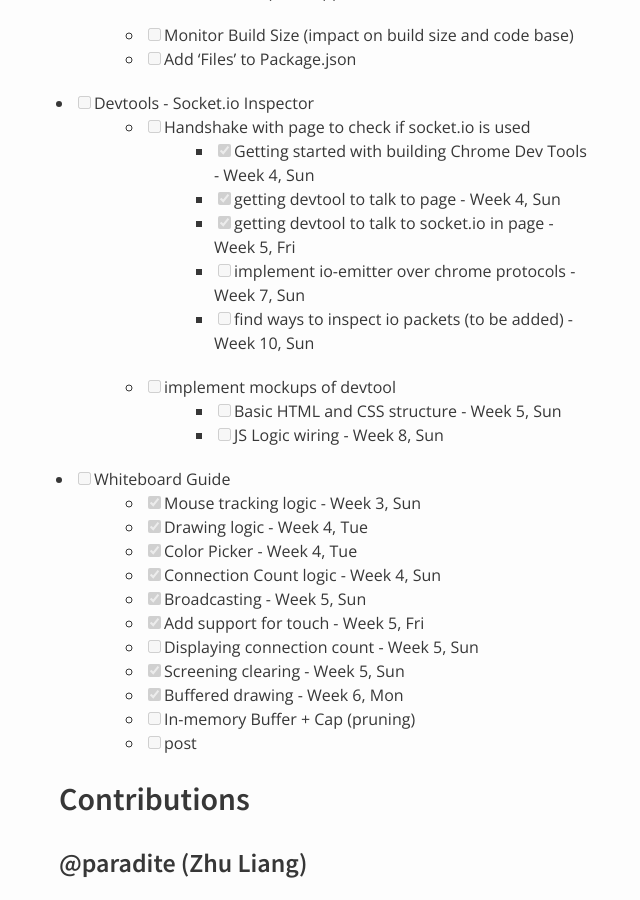
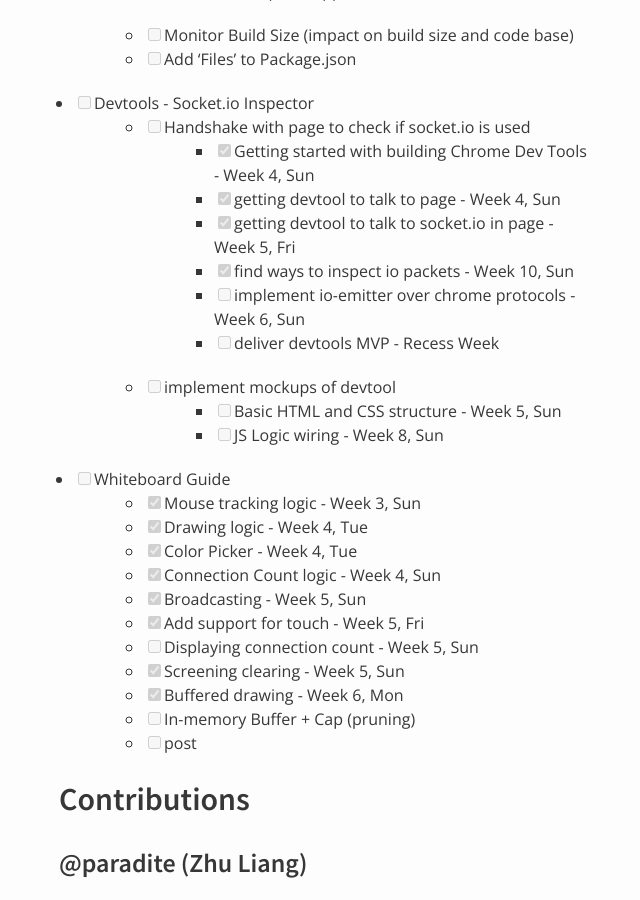
Before and after one commit to nus-oss/cs3281-AY1516S2-website, a Jekyll site: the page built from teams/socketio.md, in a window 1280 px wide and 900 px high, scrolled down 1624 px. Shown: the whole window, without its empty margins (311-951 px from the left). Built offline with Jekyll 4.4.1, drawn with Linux system fonts in a browser that asks for light colours; some of the changed text lies outside the part shown.

Commit message:
update contribs

```diff
--- a/teams/socketio.md
+++ b/teams/socketio.md
@@ -63,8 +63,9 @@
     * [x] Getting started with building Chrome Dev Tools - Week 4, Sun
     * [x] getting devtool to talk to page - Week 4, Sun
     * [x] getting devtool to talk to socket.io in page - Week 5, Fri
-    * [ ] implement io-emitter over chrome protocols - Week 7, Sun
-    * [ ] find ways to inspect io packets (to be added) - Week 10, Sun
+    * [X] find ways to inspect io packets - Week 10, Sun
+    * [ ] implement io-emitter over chrome protocols - Week 6, Sun
+    * [ ] deliver devtools MVP - Recess Week
   * [ ] implement mockups of devtool
     * [ ] Basic HTML and CSS structure - Week 5, Sun
     * [ ] JS Logic wiring - Week 8, Sun
@@ -180,10 +181,13 @@
 * Added [task](https://github.com/whattokingu/socket.io-client/commit/fdef60a24ea3edd5f0da746f5f7a133844fe05e1) in Gulp to run Zuul - Week 3, CS
 * Worked on improvements to PR for [issue #331](https://github.com/socketio/socket.io-client/issues/331) based on feedback from Nkzawa - Week 5, Thurs
 * Worked on SI-devtool inter-process communication. [link](https://github.com/nus-fboa2016-si/socketio-devtool/commit/083d0ed33bc6e2c76df124b825b103c9aa19d427) - Week 6, Mon
+* Implement message-passing and listening from SI to devtools. [link](https://github.com/nus-fboa2016-si/socketio-devtool/commit/489f646bf053a3c15ce71ca3ab016538f11c9551) - Week 6, Thurs
 
 
 #### Contribution to minor project HubTurbo
-* PR [#1227](https://github.com/HubTurbo/HubTurbo/pull/1227) for issue [#1196] -Week 4, Mon
+* PR [#1227](https://github.com/HubTurbo/HubTurbo/pull/1227) for issue [#1196](https://github.com/HubTurbo/HubTurbo/issues/1196) (closed) -Week 4, Mon
+* PR [#1255](https://github.com/HubTurbo/HubTurbo/pull/1255) for issue
+[#1102](https://github.com/HubTurbo/HubTurbo/issues/1102) - Week 6, Thurs
 
 #### Technology expertise in RESTful APIs
 
```
